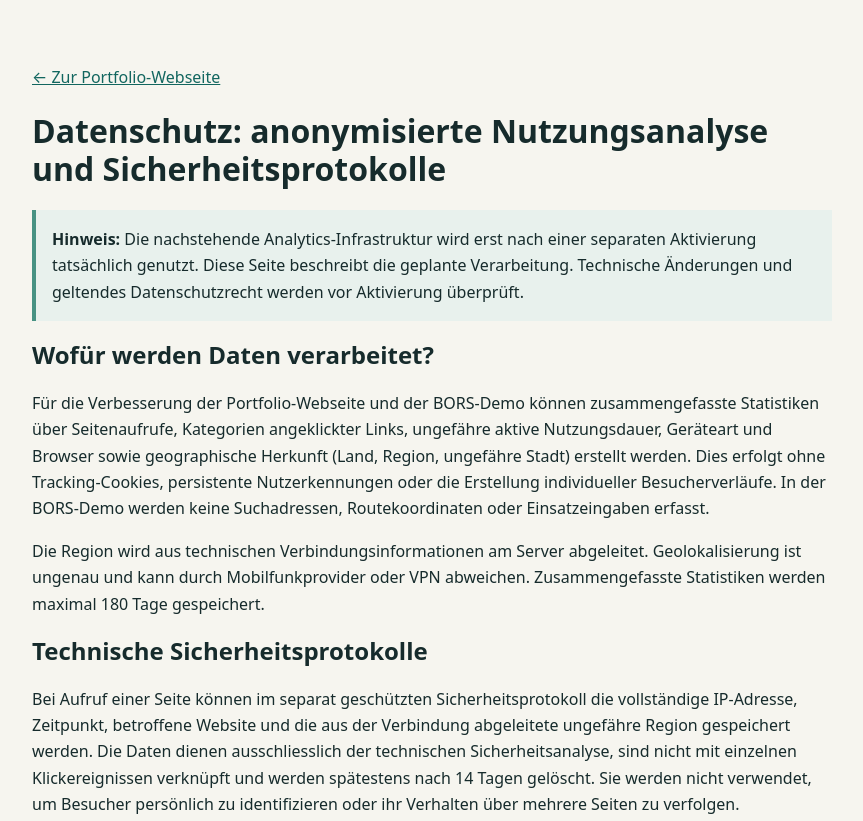
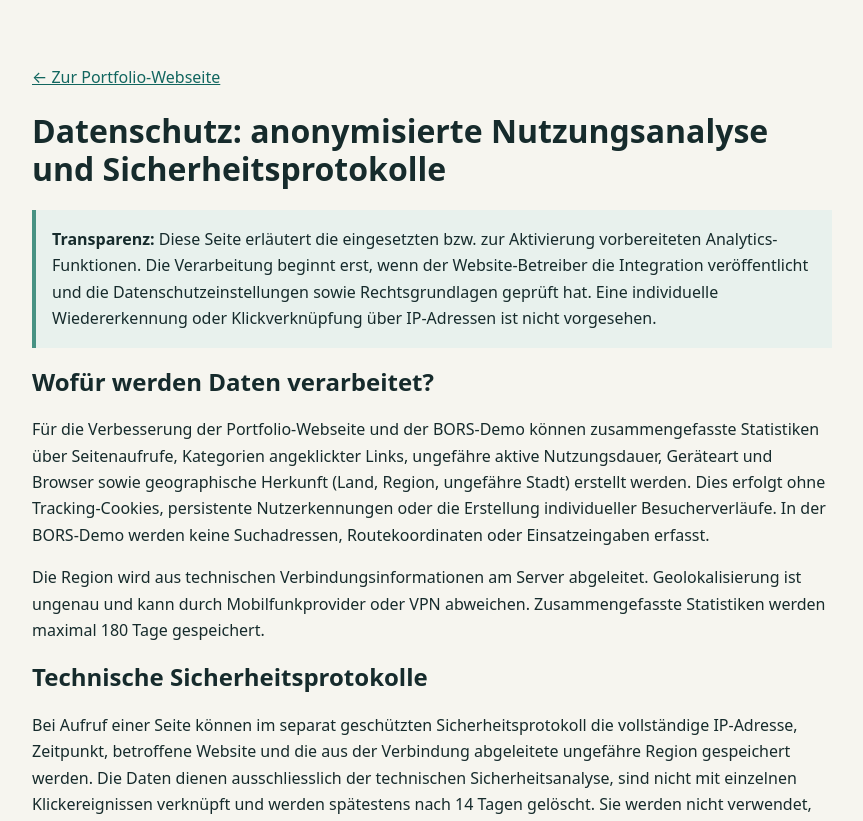
Before and after one commit to Jonasbader7/Portfoliopage, a plain HTML site: page analytics/datenschutz.html in a window 1280 px wide. Shown: the top 821 px of the page, without its empty margins (208-1071 px from the left). Drawn offline with Linux system fonts and the light colour scheme.

Commit message:
Clarify publication state and scope of cookieless analytics privacy notice

```diff
--- a/analytics/datenschutz.html
+++ b/analytics/datenschutz.html
@@ -5,7 +5,7 @@
 <style>body{font:16px/1.65 system-ui,-apple-system,Segoe UI,sans-serif;max-width:800px;padding:3rem 1rem;margin:auto;background:#f6f5ef;color:#162b2c}a{color:#12665f}h1,h2{line-height:1.2}aside{border-left:4px solid #479283;padding:1rem;background:#e8f1ed}code{overflow-wrap:anywhere}</style></head>
 <body><p><a href="../">← Zur Portfolio-Webseite</a></p>
 <h1>Datenschutz: anonymisierte Nutzungsanalyse und Sicherheitsprotokolle</h1>
-<aside><strong>Hinweis:</strong> Die nachstehende Analytics-Infrastruktur wird erst nach einer separaten Aktivierung tatsächlich genutzt. Diese Seite beschreibt die geplante Verarbeitung. Technische Änderungen und geltendes Datenschutzrecht werden vor Aktivierung überprüft.</aside>
+<aside><strong>Transparenz:</strong> Diese Seite erläutert die eingesetzten bzw. zur Aktivierung vorbereiteten Analytics-Funktionen. Die Verarbeitung beginnt erst, wenn der Website-Betreiber die Integration veröffentlicht und die Datenschutzeinstellungen sowie Rechtsgrundlagen geprüft hat. Eine individuelle Wiedererkennung oder Klickverknüpfung über IP-Adressen ist nicht vorgesehen.</aside>
 <h2>Wofür werden Daten verarbeitet?</h2>
 <p>Für die Verbesserung der Portfolio-Webseite und der BORS-Demo können zusammengefasste Statistiken über Seitenaufrufe, Kategorien angeklickter Links, ungefähre aktive Nutzungsdauer, Geräteart und Browser sowie geographische Herkunft (Land, Region, ungefähre Stadt) erstellt werden. Dies erfolgt ohne Tracking-Cookies, persistente Nutzerkennungen oder die Erstellung individueller Besucherverläufe. In der BORS-Demo werden keine Suchadressen, Routekoordinaten oder Einsatzeingaben erfasst.</p>
 <p>Die Region wird aus technischen Verbindungsinformationen am Server abgeleitet. Geolokalisierung ist ungenau und kann durch Mobilfunkprovider oder VPN abweichen. Zusammengefasste Statistiken werden maximal 180 Tage gespeichert.</p>
```
